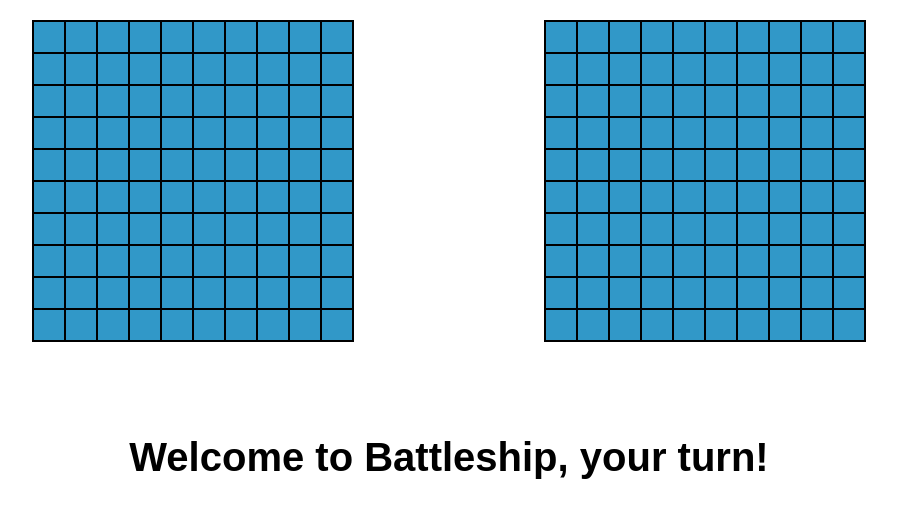
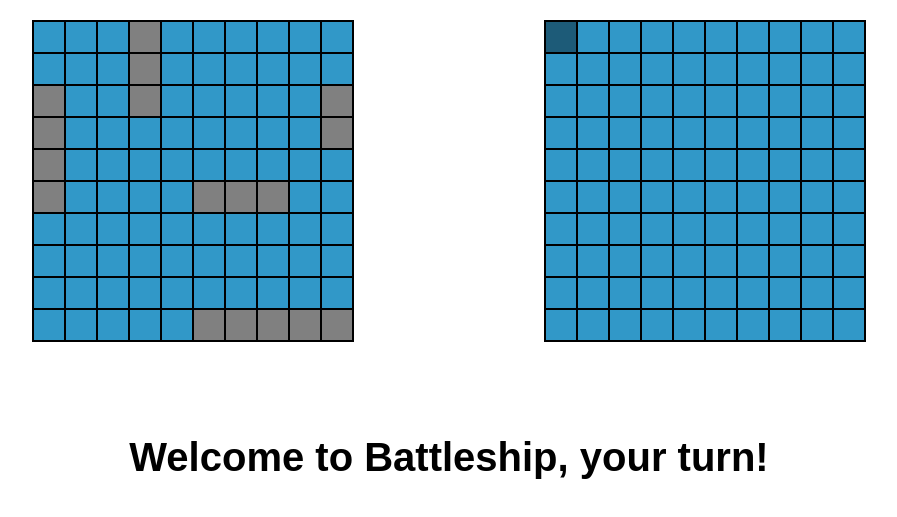
Before and after one commit to T-Pederson/battleship, a website built with webpack: page src/index.html in a window 1280 px wide. Both pictures are taken after a click on the element 752 px from the left and 311 px from the top of the page. Shown: the part 275-792 px from the top of the page, without its empty margins (191-1088 px from the left). Built offline with nearby package versions, Linux system fonts and the light colour scheme.

Commit message:
Correlete DOM gameboard spaces to player and computer js gameboards and add ability to attack spaces

```diff
--- a/src/index.html
+++ b/src/index.html
@@ -18,7 +18,7 @@
         <div class="not_attacked" id="p0,9"></div>
         <div class="not_attacked" id="p1,9"></div>
         <div class="not_attacked" id="p2,9"></div>
-        <div class="not_attacked" id="p3,9"></div>
+        <div class="ship" id="p3,9"></div>
         <div class="not_attacked" id="p4,9"></div>
         <div class="not_attacked" id="p5,9"></div>
         <div class="not_attacked" id="p6,9"></div>
@@ -28,24 +28,24 @@
         <div class="not_attacked" id="p0,8"></div>
         <div class="not_attacked" id="p1,8"></div>
         <div class="not_attacked" id="p2,8"></div>
-        <div class="not_attacked" id="p3,8"></div>
+        <div class="ship" id="p3,8"></div>
         <div class="not_attacked" id="p4,8"></div>
         <div class="not_attacked" id="p5,8"></div>
         <div class="not_attacked" id="p6,8"></div>
         <div class="not_attacked" id="p7,8"></div>
         <div class="not_attacked" id="p8,8"></div>
         <div class="not_attacked" id="p9,8"></div>
-        <div class="not_attacked" id="p0,7"></div>
+        <div class="ship" id="p0,7"></div>
         <div class="not_attacked" id="p1,7"></div>
         <div class="not_attacked" id="p2,7"></div>
-        <div class="not_attacked" id="p3,7"></div>
+        <div class="ship" id="p3,7"></div>
         <div class="not_attacked" id="p4,7"></div>
         <div class="not_attacked" id="p5,7"></div>
         <div class="not_attacked" id="p6,7"></div>
         <div class="not_attacked" id="p7,7"></div>
         <div class="not_attacked" id="p8,7"></div>
-        <div class="not_attacked" id="p9,7"></div>
-        <div class="not_attacked" id="p0,6"></div>
+        <div class="ship" id="p9,7"></div>
+        <div class="ship" id="p0,6"></div>
         <div class="not_attacked" id="p1,6"></div>
         <div class="not_attacked" id="p2,6"></div>
         <div class="not_attacked" id="p3,6"></div>
@@ -54,8 +54,8 @@
         <div class="not_attacked" id="p6,6"></div>
         <div class="not_attacked" id="p7,6"></div>
         <div class="not_attacked" id="p8,6"></div>
-        <div class="not_attacked" id="p9,6"></div>
-        <div class="not_attacked" id="p0,5"></div>
+        <div class="ship" id="p9,6"></div>
+        <div class="ship" id="p0,5"></div>
         <div class="not_attacked" id="p1,5"></div>
         <div class="not_attacked" id="p2,5"></div>
         <div class="not_attacked" id="p3,5"></div>
@@ -65,14 +65,14 @@
         <div class="not_attacked" id="p7,5"></div>
         <div class="not_attacked" id="p8,5"></div>
         <div class="not_attacked" id="p9,5"></div>
-        <div class="not_attacked" id="p0,4"></div>
+        <div class="ship" id="p0,4"></div>
         <div class="not_attacked" id="p1,4"></div>
         <div class="not_attacked" id="p2,4"></div>
         <div class="not_attacked" id="p3,4"></div>
         <div class="not_attacked" id="p4,4"></div>
-        <div class="not_attacked" id="p5,4"></div>
-        <div class="not_attacked" id="p6,4"></div>
-        <div class="not_attacked" id="p7,4"></div>
+        <div class="ship" id="p5,4"></div>
+        <div class="ship" id="p6,4"></div>
+        <div class="ship" id="p7,4"></div>
         <div class="not_attacked" id="p8,4"></div>
         <div class="not_attacked" id="p9,4"></div>
         <div class="not_attacked" id="p0,3"></div>
@@ -110,11 +110,11 @@
         <div class="not_attacked" id="p2,0"></div>
         <div class="not_attacked" id="p3,0"></div>
         <div class="not_attacked" id="p4,0"></div>
-        <div class="not_attacked" id="p5,0"></div>
-        <div class="not_attacked" id="p6,0"></div>
-        <div class="not_attacked" id="p7,0"></div>
-        <div class="not_attacked" id="p8,0"></div>
-        <div class="not_attacked" id="p9,0"></div>
+        <div class="ship" id="p5,0"></div>
+        <div class="ship" id="p6,0"></div>
+        <div class="ship" id="p7,0"></div>
+        <div class="ship" id="p8,0"></div>
+        <div class="ship" id="p9,0"></div>
       </div>
     </div>
     <div class="computer">
--- a/src/index.js
+++ b/src/index.js
@@ -1,25 +1,33 @@
-import Ship from './modules/Ship';
-import Gameboard from './modules/Gameboard';
 import Player from './modules/Player';
 import Computer from './modules/Computer';
 import './style.css';
 
 // Main gameplay loop function
-// player.gameboard.placeShip(2, [9,7], [9,6]);
-// player.gameboard.placeShip(3, [5,7], [7,7]);
-// player.gameboard.placeShip(3, [3,7], [3,9]);
-// player.gameboard.placeShip(4, [0,4], [0,7]);
-// player.gameboard.placeShip(5, [4,0], [9,0]);
-// computer.gameboard.placeShip(2, [9,7], [9,6]);
-// computer.gameboard.placeShip(3, [5,7], [7,7]);
-// computer.gameboard.placeShip(3, [3,7], [3,9]);
-// computer.gameboard.placeShip(4, [0,4], [0,7]);
-// computer.gameboard.placeShip(5, [4,0], [9,0]);
+function main() {
+  const player = new Player('Tyson');
+  const computer = new Computer('Computer');
+  player.gameboard.placeShip(2, [9, 6], [9, 7]);
+  player.gameboard.placeShip(3, [5, 4], [7, 4]);
+  player.gameboard.placeShip(3, [3, 7], [3, 9]);
+  player.gameboard.placeShip(4, [0, 4], [0, 7]);
+  player.gameboard.placeShip(5, [5, 0], [9, 0]);
+  computer.gameboard.placeShip(2, [9, 6], [9, 7]);
+  computer.gameboard.placeShip(3, [5, 4], [7, 4]);
+  computer.gameboard.placeShip(3, [3, 7], [3, 9]);
+  computer.gameboard.placeShip(4, [0, 4], [0, 7]);
+  computer.gameboard.placeShip(5, [5, 0], [9, 0]);
 
-for (const space of document.querySelectorAll('.computer_board div')) {
-  space.addEventListener('click', () => {
-    let coord = space.id;
-    coord = coord.slice(1);
-    console.log(coord);
-  });
+  for (const space of document.querySelectorAll('.computer_board div')) {
+    space.addEventListener('click', () => {
+      const coord = [parseInt(space.id.slice(1, 2), 10), parseInt(space.id.slice(3), 10)];
+      const attackResult = player.attack(computer, coord);
+      if (attackResult === 'miss') {
+        space.classList = 'missed';
+      } else if (attackResult === 'hit') {
+        space.classList = 'hit';
+      }
+    });
+  }
 }
+
+main();
--- a/src/modules/Gameboard.js
+++ b/src/modules/Gameboard.js
@@ -31,7 +31,7 @@
 
     // Create ship object and place references to it in gameboard array between start and end points
     const ship = new Ship(length);
-    if (start[0] > end[0]) {
+    if (start[0] !== end[0]) {
       for (let i = start[0]; i <= end[0]; i += 1) {
         this.gameboardArray[i][start[1]] = ship;
       }
@@ -49,14 +49,17 @@
     // Check if location was already attacked
     if (this.checkAttackedLocation(coord)) return 'location already attacked';
 
+    this.attackedLocations.push(coord);
+
     // If attacked location was a part of a ship, hit it and check if it sunk
     if (attackLocation !== undefined) {
       attackLocation.hit();
       // if ship sunk add it to the sunk ships counter
       if (attackLocation.isSunk() === true) this.sunkShips += 1;
+      return 'hit';
     }
 
-    this.attackedLocations.push(coord);
+    return 'miss';
   }
 
   checkAttackedLocation(coord) {
--- a/src/modules/Player.js
+++ b/src/modules/Player.js
@@ -7,6 +7,6 @@
   }
 
   attack(target, coord) {
-    target.gameboard.receiveAttack(coord);
+    return target.gameboard.receiveAttack(coord);
   }
 }
--- a/src/style.css
+++ b/src/style.css
@@ -104,7 +104,7 @@
 	background-color: rgb(49, 152, 200);
 }
 
-.not_attacked:hover {
+.computer_board .not_attacked:hover {
 	opacity: 60%;
 }
 
```
Also changed, not shown: dist/bundle.js, dist/index.html.
